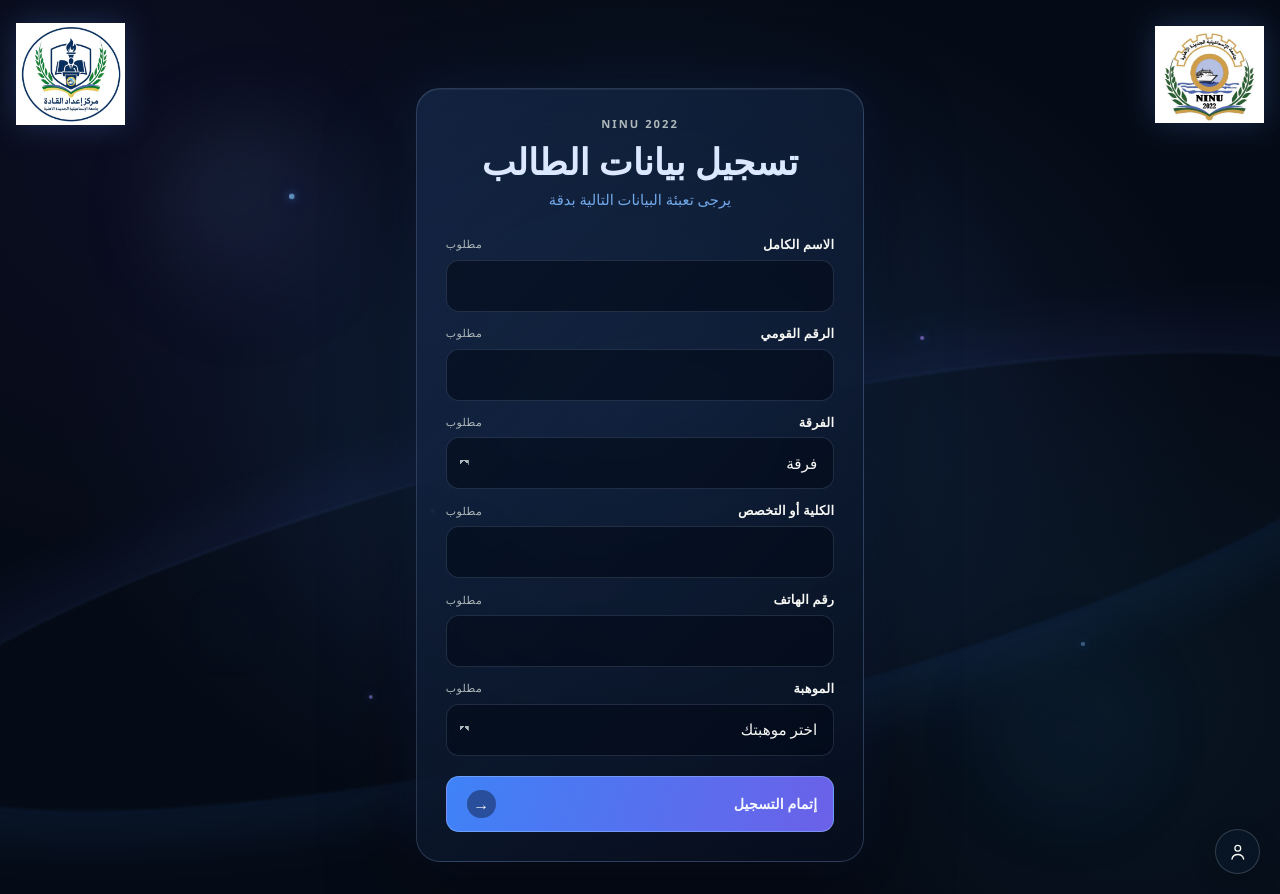
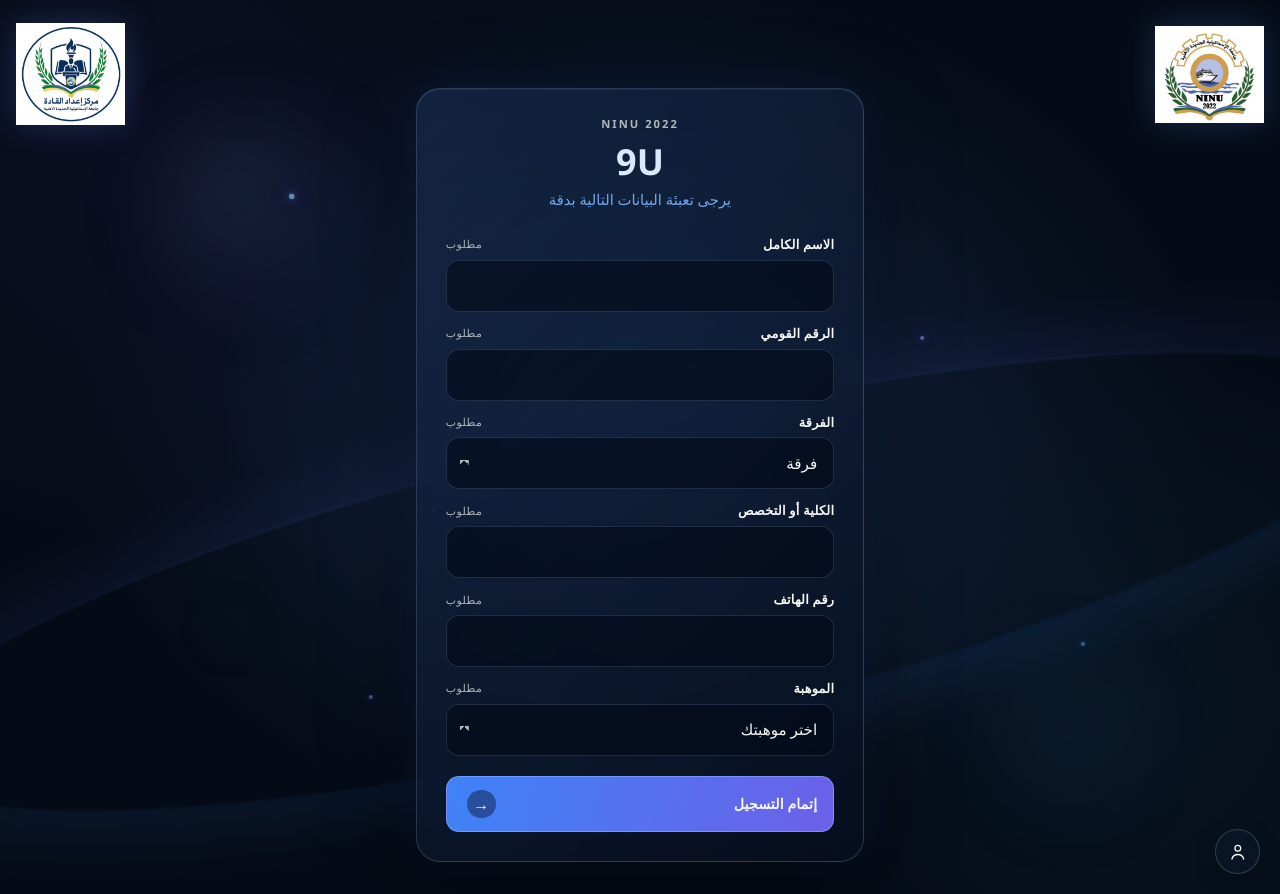
Before and after one commit to zidanhesham496-web/9U, a Next.js app: page / in a window 1280 px wide. Built offline with nearby package versions, Linux system fonts and the light colour scheme.

Commit message:
Add class field and update talent option

```diff
--- a/app/page.tsx
+++ b/app/page.tsx
@@ -33,7 +33,7 @@ export default function RegistrationPage() {
         <GlassCard className="registration-card relative z-10 w-full max-w-md">
           <div className="form-intro">
             <p className="eyebrow">NINU 2022</p>
-            <h1>تسجيل بيانات الطالب</h1>
+            <h1>9U</h1>
             <p>يرجى تعبئة البيانات التالية بدقة</p>
           </div>
           <RegistrationForm />
```
